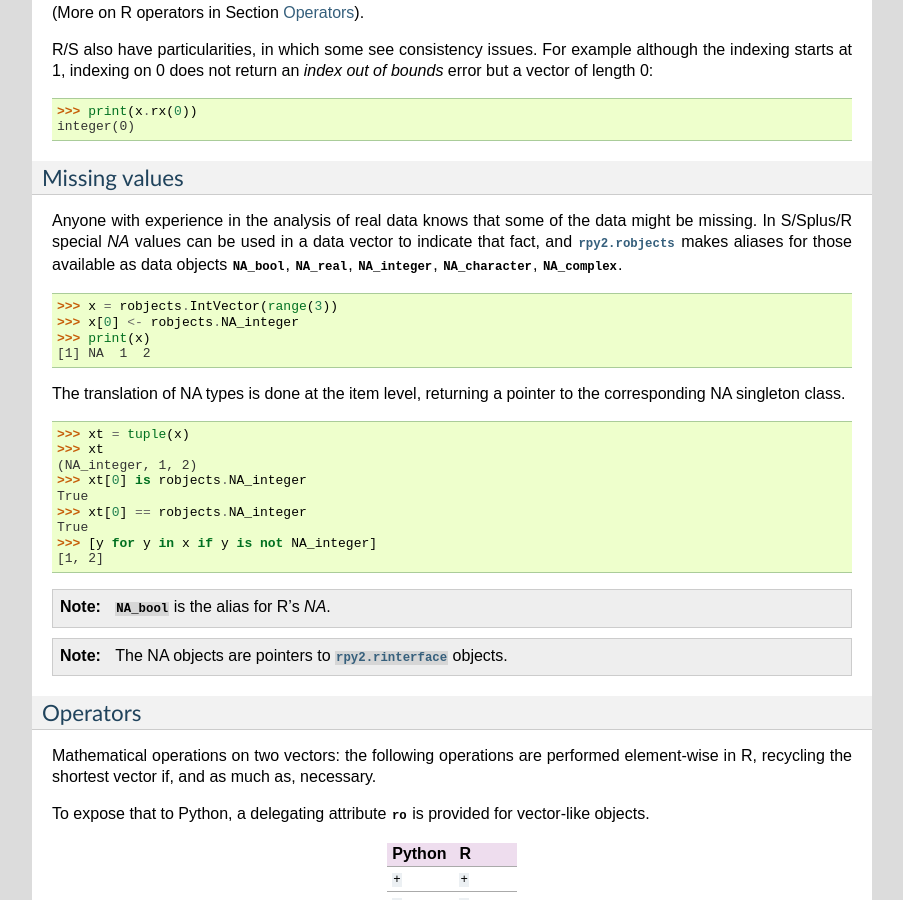
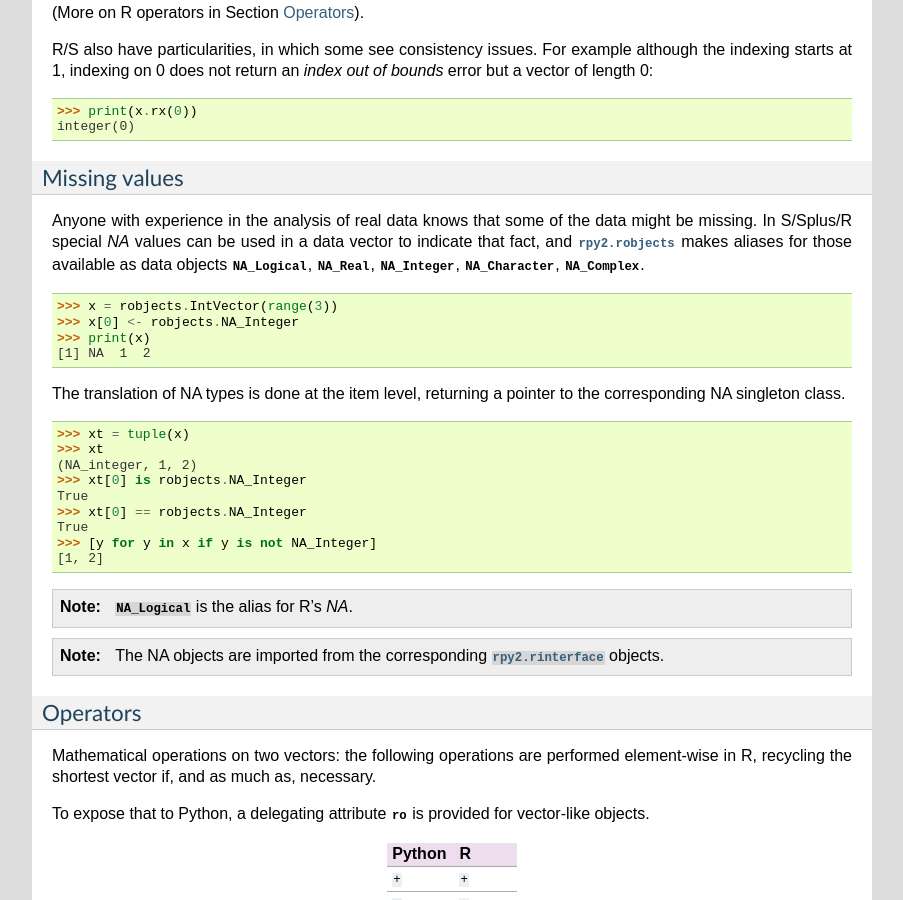
Before and after one commit to uhjish/rpy2, a Sphinx documentation site: the page built from doc/source/robjects.rst, in a window 1280 px wide and 900 px high, scrolled down 6213 px. Shown: the whole window, without its empty margins (198-1101 px from the left). Built offline with Sphinx 7.4.7, drawn with Linux system fonts in a browser that asks for light colours; formulas are drawn with MathJax 3.

Commit message:
edited the doc for NAs with robjects

```diff
--- a/doc/source/robjects.rst
+++ b/doc/source/robjects.rst
@@ -422,11 +422,11 @@ Missing values
 Anyone with experience in the analysis of real data knows that
 some of the data might be missing. In S/Splus/R special *NA* values can be used
 in a data vector to indicate that fact, and :mod:`rpy2.robjects` makes aliases for
-those available as data objects :data:`NA_bool`, :data:`NA_real`, :data:`NA_integer`,
-:data:`NA_character`, :data:`NA_complex`.
+those available as data objects :data:`NA_Logical`, :data:`NA_Real`,
+:data:`NA_Integer`, :data:`NA_Character`, :data:`NA_Complex`.
 
 >>> x = robjects.IntVector(range(3))
->>> x[0] <- robjects.NA_integer
+>>> x[0] <- robjects.NA_Integer
 >>> print(x)
 [1] NA  1  2
 
@@ -436,20 +436,21 @@ the corresponding NA singleton class.
 >>> xt = tuple(x)
 >>> xt
 (NA_integer, 1, 2)
->>> xt[0] is robjects.NA_integer
+>>> xt[0] is robjects.NA_Integer
 True
->>> xt[0] == robjects.NA_integer
+>>> xt[0] == robjects.NA_Integer
 True
->>> [y for y in x if y is not NA_integer]
+>>> [y for y in x if y is not NA_Integer]
 [1, 2]
 
 .. note::
 
-   :data:`NA_bool` is the alias for R's *NA*.
+   :data:`NA_Logical` is the alias for R's *NA*.
 
 .. note::
 
-   The NA objects are pointers to :mod:`rpy2.rinterface` objects.
+   The NA objects are imported from the corresponding
+   :mod:`rpy2.rinterface` objects.
 
 
 .. _robjects-operationsdelegator:
```
